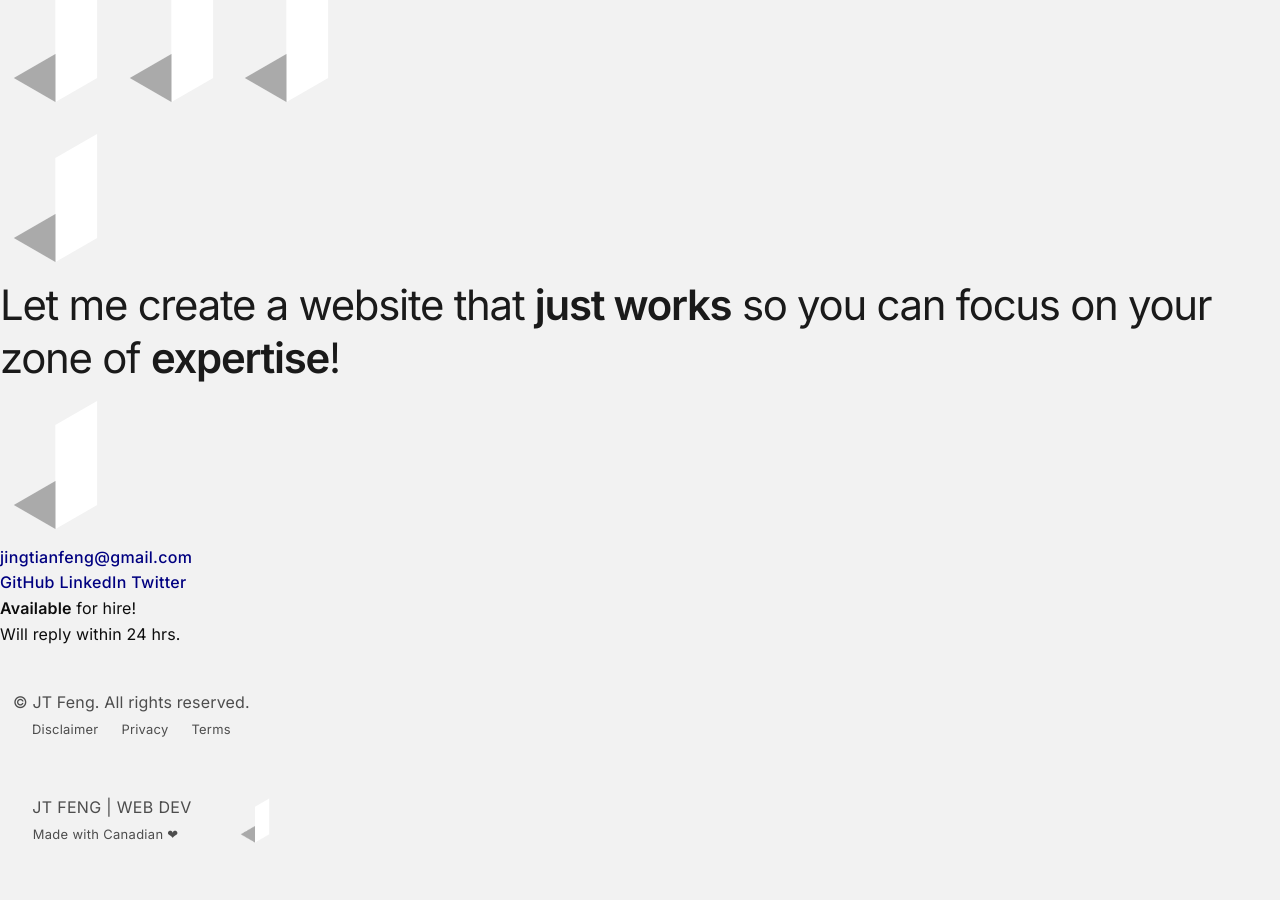
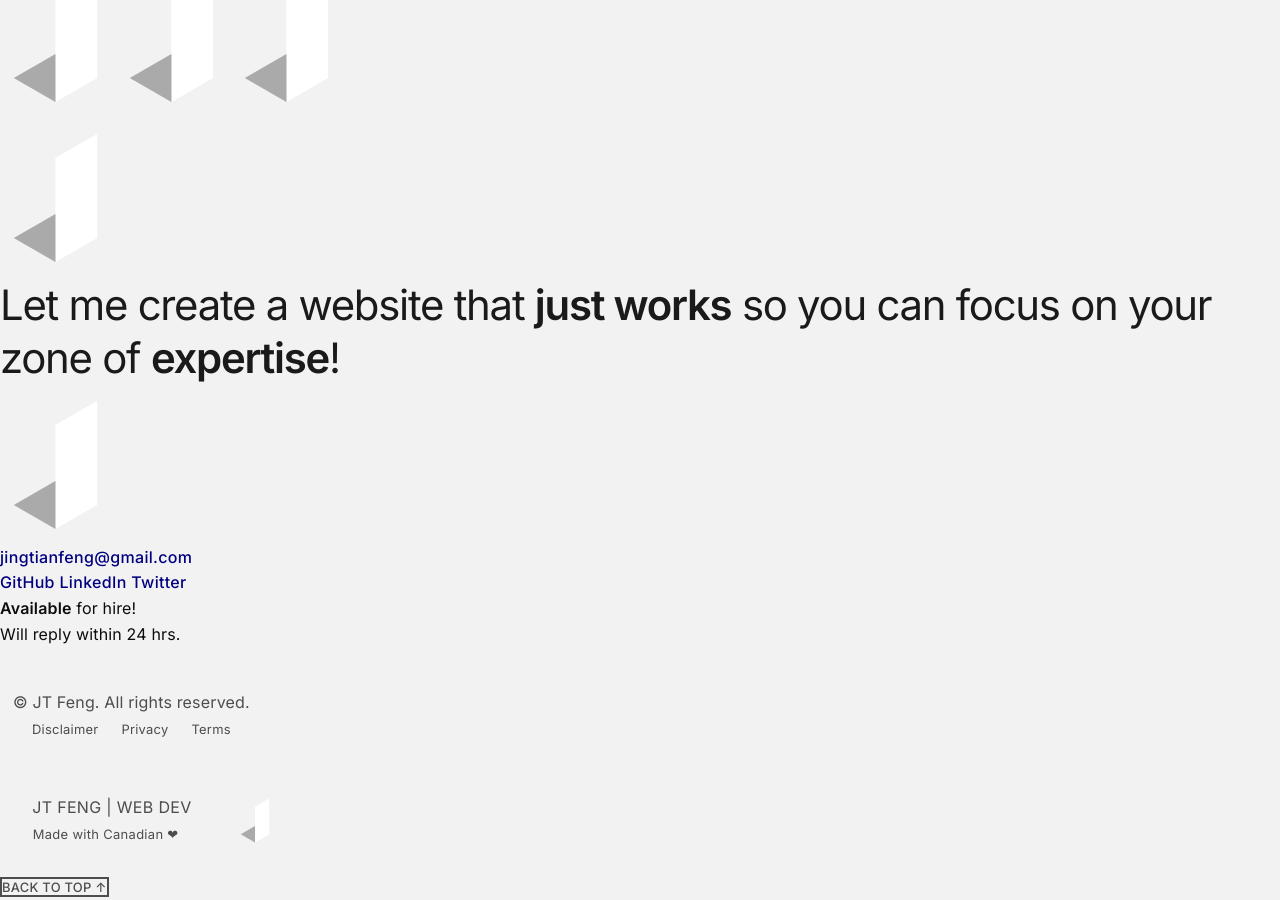
Before and after one commit to jingtianfeng/jtfeng-personal-1, a Jekyll site: the page built from index.html, in a window 1280 px wide and 900 px high, scrolled down 1792 px. Built offline with Jekyll 4.4.1, drawn with Linux system fonts in a browser that asks for light colours; before the commit the page ends 2666 px from its top, so only the background shows below that.

Commit message:
Update footer: add back to top

```diff
--- a/_includes/footer.html
+++ b/_includes/footer.html
@@ -52,5 +52,9 @@
                  class="ms-auto me-2"
                  height="55" width="auto">
         </a>
+        <a href="#nav-top"
+           class="small text-muted text-uppercase border">
+            Back to top ↑
+        </a>
     </div>
 </footer>
```
